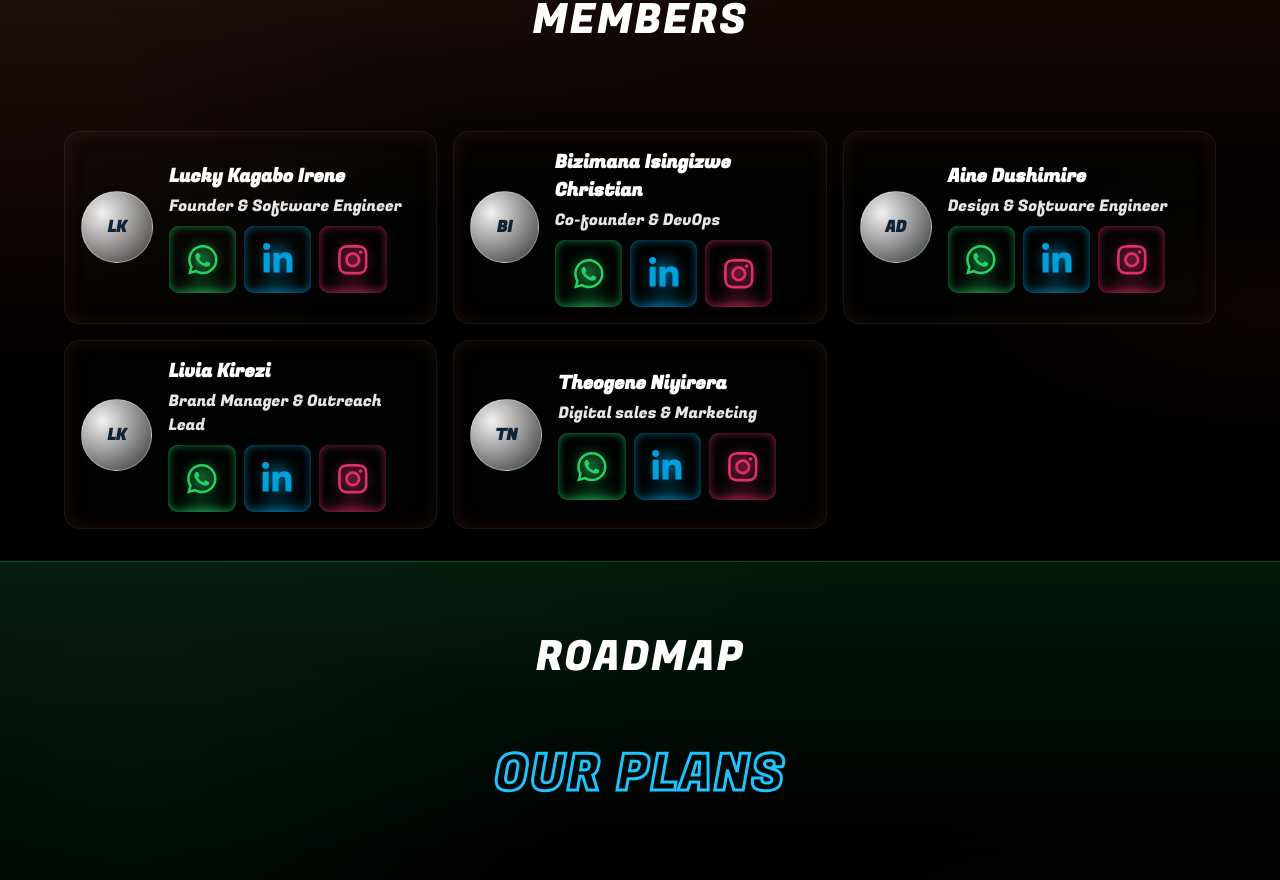
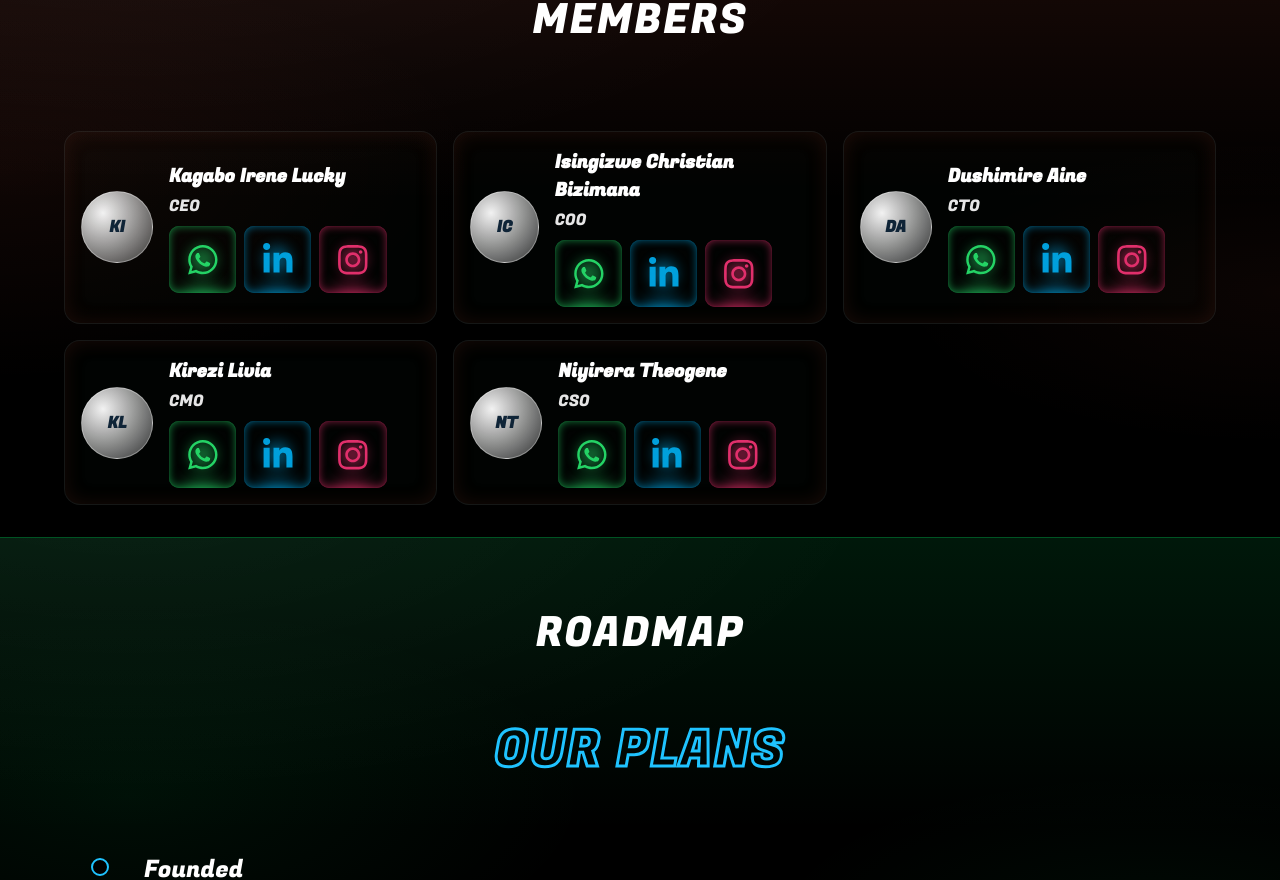
Before and after one commit to kai-lucky72/NexatechPortfolio, a React (Vite) app: page / in a window 1280 px wide. Shown: the part 4330-5210 px from the top of the page. Built offline with nearby package versions, Linux system fonts and the light colour scheme; no server answers.

Commit message:
finalising the building of nexatech portfolio

```diff
--- a/src/components/chatbot.tsx
+++ b/src/components/chatbot.tsx
@@ -132,11 +132,11 @@ export function Chatbot() {
       >
         {!open && <span className='tooltip' role='tooltip'>NexaTech AI Assistant</span>}
         {open ? (
-          <IoClose size={20} />
+          <IoClose size={22} />
         ) : (
           <span className='ai-avatar' aria-hidden>
-            <FaRobot size={22} />
-            <PiSparkleBold className='sparkle' size={12} />
+            <FaRobot size={30} />
+            <PiSparkleBold className='sparkle' size={14} />
           </span>
         )}
       </button>
--- a/src/sections/members.section.tsx
+++ b/src/sections/members.section.tsx
@@ -1,15 +1,15 @@
-import { FaWhatsapp, FaInstagram, FaLinkedinIn } from 'react-icons/fa';
+import { FaInstagram, FaLinkedinIn, FaWhatsapp } from 'react-icons/fa';
 import { GlowLink } from '../components/glow-box-link';
 import { SectionTitle } from '../components/section-title.component';
 
 export type Member = { id: string; name: string; role: string };
 
 export const members: Member[] = [
-	{ id: 'lucky', name: 'Lucky Kagabo Irene', role: 'Founder & Software Engineer' },
-	{ id: 'christian', name: 'Bizimana Isingizwe Christian', role: 'Co-founder & DevOps' },
-	{ id: 'aine', name: 'Aine Dushimire', role: 'Design & Software Engineer' },
-	{ id: 'livia', name: 'Livia Kirezi', role: 'Brand Manager & Outreach Lead' },
-	{ id: 'theogene', name: 'Theogene Niyirera', role: 'Digital sales & Marketing' },
+	{ id: 'lucky', name: 'Kagabo Irene Lucky', role: 'CEO' },
+	{ id: 'christian', name: 'Isingizwe Christian Bizimana', role: 'COO' },
+	{ id: 'aine', name: 'Dushimire Aine', role: 'CTO' },
+	{ id: 'livia', name: 'Kirezi Livia', role: 'CMO' },
+	{ id: 'theogene', name: 'Niyirera Theogene', role: 'CSO' },
 ];
 
 export const MembersSection = () => {
--- a/src/styles/chatbot.css
+++ b/src/styles/chatbot.css
@@ -1,10 +1,10 @@
 :root { --chat-fg: #0f172a; --chat-bg: rgba(255,255,255,0.92); --chat-accent: #00a0dc; --chat-border: rgba(0,0,0,0.08); }
 
-.chatbot-toggle { position: fixed; right: 20px; bottom: 20px; width: 48px; height: 48px; border-radius: 999px; background: linear-gradient(180deg, #0ea5e9, #0369a1); color: #0b1220; border: 1px solid rgba(255,255,255,0.35); box-shadow: 0 8px 24px rgba(14,165,233,0.35); display: grid; place-items: center; cursor: pointer; z-index: 1000; }
+.chatbot-toggle { position: fixed; right: 20px; bottom: 20px; width: 60px; height: 60px; border-radius: 999px; background: linear-gradient(180deg, #0ea5e9, #0369a1); color: #0b1220; border: 1px solid rgba(255,255,255,0.35); box-shadow: 0 10px 28px rgba(14,165,233,0.38); display: grid; place-items: center; cursor: pointer; z-index: 1000; }
 .chatbot-toggle:not(.open) { animation: breathe 3s ease-in-out infinite; }
 .chatbot-toggle.open { background: rgba(40,40,44,0.9); color: var(--chat-fg); }
 .chatbot-toggle { overflow: visible; }
-.chatbot-toggle .tooltip { position: absolute; bottom: 56px; right: 0; background: #111827; color: #e5e7eb; padding: 6px 10px; border-radius: 8px; font-size: 12px; white-space: nowrap; opacity: 0; transform: translateY(4px) scale(0.98); pointer-events: none; transition: opacity .18s ease, transform .18s ease; box-shadow: 0 8px 24px rgba(0,0,0,0.25); }
+.chatbot-toggle .tooltip { position: absolute; bottom: 66px; right: 0; background: #111827; color: #e5e7eb; padding: 6px 10px; border-radius: 8px; font-size: 12px; white-space: nowrap; opacity: 0; transform: translateY(4px) scale(0.98); pointer-events: none; transition: opacity .18s ease, transform .18s ease; box-shadow: 0 8px 24px rgba(0,0,0,0.25); }
 .chatbot-toggle .tooltip::after { content: ''; position: absolute; bottom: -5px; right: 10px; width: 10px; height: 10px; background: #111827; transform: rotate(45deg); }
 .chatbot-toggle:hover .tooltip { opacity: 1; transform: translateY(0) scale(1); }
 .ai-avatar { position: relative; display: inline-flex; align-items: center; justify-content: center; }
```
